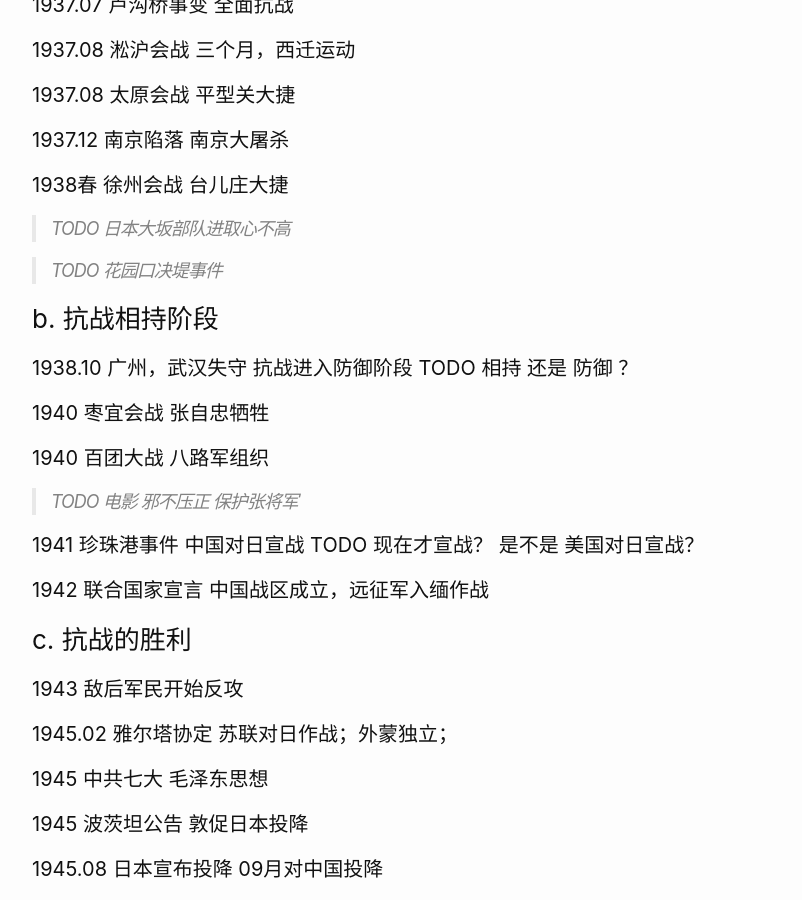
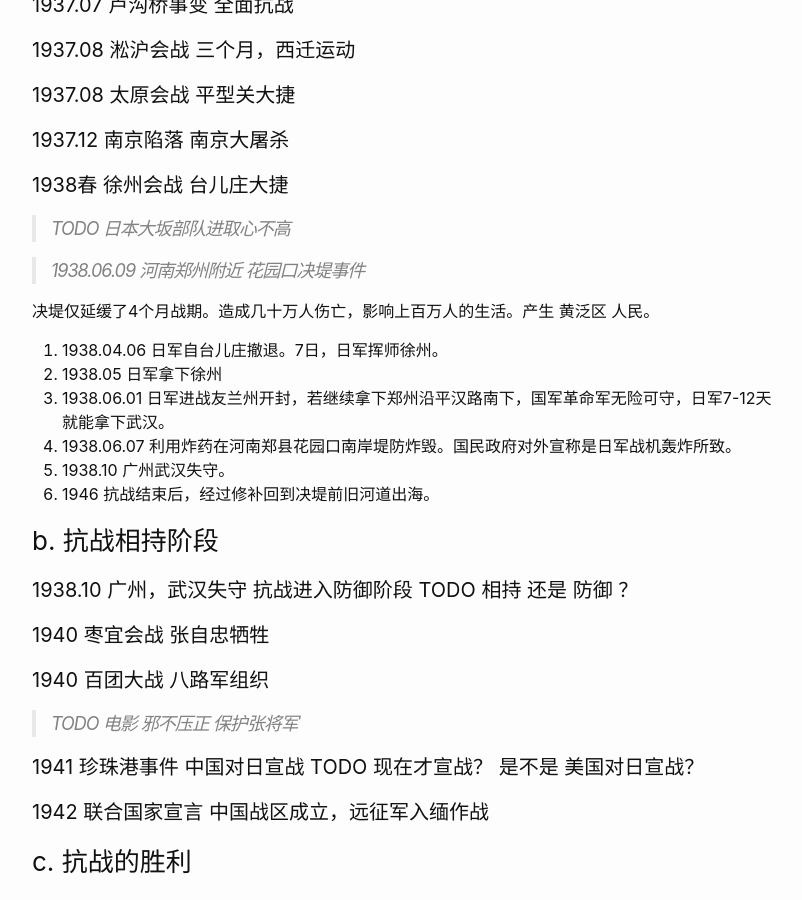
Before and after one commit to wangtiga/wangtiga.github.io, a Jekyll site: the page built from _previews/2020-11-15-3708_summary.md, in a window 1280 px wide and 900 px high, scrolled down 5016 px. Shown: the whole window, without its empty margins (238-1040 px from the left). Built offline with Jekyll 4.4.1, drawn with Linux system fonts in a browser that asks for light colours.

Commit message:
updated from mac

```diff
--- a/_previews/2020-11-15-3708_summary.md
+++ b/_previews/2020-11-15-3708_summary.md
@@ -82,7 +82,16 @@ tags:   exam
 
 > TODO 日本大坂部队进取心不高
 
-> TODO 花园口决堤事件
+> 1938.06.09 河南郑州附近 花园口决堤事件
+
+决堤仅延缓了4个月战期。造成几十万人伤亡，影响上百万人的生活。产生 黄泛区 人民。
+
+1. 1938.04.06 日军自台儿庄撤退。7日，日军挥师徐州。
+2. 1938.05    日军拿下徐州
+3. 1938.06.01 日军进战友兰州开封，若继续拿下郑州沿平汉路南下，国军革命军无险可守，日军7-12天就能拿下武汉。
+4. 1938.06.07 利用炸药在河南郑县花园口南岸堤防炸毁。国民政府对外宣称是日军战机轰炸所致。
+5. 1938.10    广州武汉失守。
+6. 1946       抗战结束后，经过修补回到决堤前旧河道出海。
 
 
 ### b. 抗战相持阶段
```
Also changed, not shown: _previews/2020-07-04-3708_2018_10.md (+1 -1 lines).
